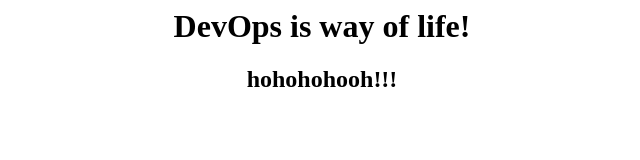
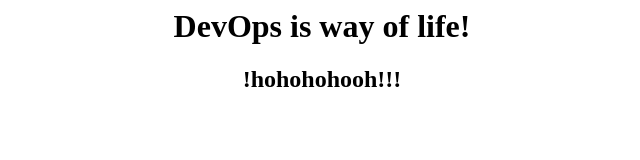
Before and after one commit to DmitriyPro/first-project-AWS-Docker, a plain HTML site: page index.html in a window 1280 px wide. Shown: the full height of the page, 318-958 px from the left. Drawn offline with Linux system fonts and the light colour scheme.

Commit message:
sadassad

```diff
--- a/index.html
+++ b/index.html
@@ -4,6 +4,6 @@
   </head>
   <body>
     <h1 align="center"> DevOps is way of life! </h1>
-    <h2 align="center"> hohohohooh!!! </h2>
+    <h2 align="center"> !hohohohooh!!! </h2>
   </body>
 </html>
```
